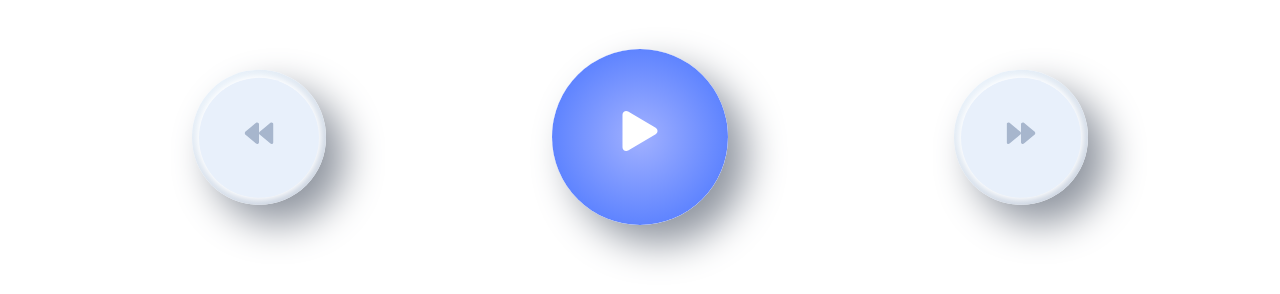
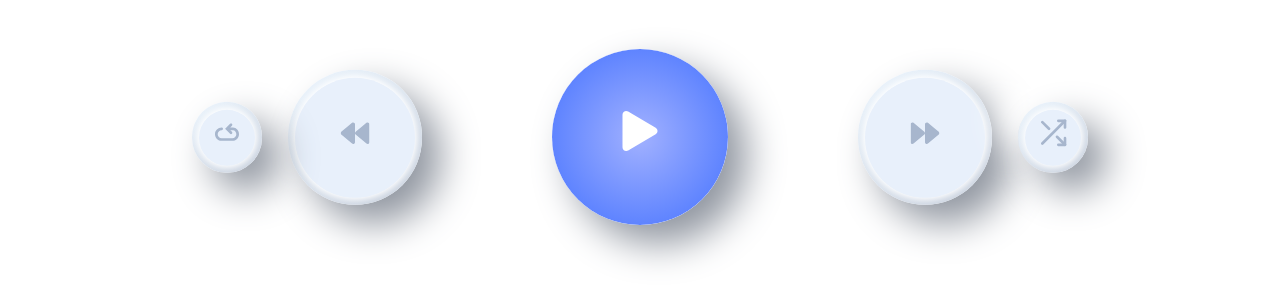
Before and after one commit to seohayeon/MusicPlayer, a React (Create React App) app: page / in a window 1280 px wide. Shown: the part 890-1184 px from the top of the page. Built offline with nearby package versions, Linux system fonts and the light colour scheme.

Commit message:
add shuffle and loop

```diff
--- a/src/App.css
+++ b/src/App.css
@@ -97,3 +97,72 @@ background: radial-gradient(circle, rgba(152,169,255,0.9055555555555556) 0%, rgb
     height:100vh;
     background-repeat:no-repeat;
 }
+.setstatus{
+    position:relative;
+}
+.shuffle_clicked{
+    width:3.5rem;
+    height:3.5rem;
+    background:white;
+    border-radius:100%;
+    background: rgb(152,169,255);
+background: radial-gradient(circle, rgba(152,169,255,0.9055555555555556) 0%, rgba(67,113,255,1) 100%);
+    box-shadow:  19px 19px 38px #9096a0,
+             -19px -19px 38px #ffffff;
+    float:right;
+    color:white;
+    padding:0.45rem;
+    position:absolute;
+    right:0%;
+    top:50%;
+    transform:translate(0%, -50%);
+}
+.shuffle_default{
+    width:3.5rem;
+    height:3.5rem;
+    background:white;
+    border-radius:100%;
+    background: linear-gradient(145deg, #eef7ff, #c8d0dd);
+    box-shadow:  19px 19px 38px #9096a0,
+             -19px -19px 38px #ffffff;
+    overflow:hidden;
+    padding:0.45rem;
+    position:absolute;
+    float:right;
+    right:0%;
+    top:50%;
+    transform:translate(0%, -50%);
+}
+.loop_default{
+    width:3.5rem;
+    height:3.5rem;
+    background:white;
+    border-radius:100%;
+    background: linear-gradient(145deg, #eef7ff, #c8d0dd);
+    box-shadow:  19px 19px 38px #9096a0,
+             -19px -19px 38px #ffffff;
+    overflow:hidden;
+    padding:0.45rem;
+    position:absolute;
+    float:left;
+    left:0%;
+    top:50%;
+    transform:translate(0%, -50%);
+}
+.loop_clicked{
+    width:3.5rem;
+    height:3.5rem;
+    background:white;
+    border-radius:100%;
+    background: rgb(152,169,255);
+background: radial-gradient(circle, rgba(152,169,255,0.9055555555555556) 0%, rgba(67,113,255,1) 100%);
+    box-shadow:  19px 19px 38px #9096a0,
+             -19px -19px 38px #ffffff;
+    float:left;
+    color:white;
+    padding:0.45rem;
+    position:absolute;
+    left:0%;
+    top:50%;
+    transform:translate(0%, -50%);
+}
--- a/src/components/QueueBlock.js
+++ b/src/components/QueueBlock.js
@@ -2,10 +2,11 @@ import {createGlobalStyle } from 'styled-components';
 import CdBlock from './player/Player';
 import QueueBlock from './queue/Queue';
 import AddMusic from './queue/AddMusic';
-import React,{useEffect} from 'react';
+import React from 'react';
 import CircleButton from './player/BackButton';
 import '../App.css';
 import {IoMdArrowRoundBack} from "react-icons/io"
+import {BiPlus} from "react-icons/bi"
 
 const GlobalStyle = createGlobalStyle`
   body {
@@ -21,22 +22,25 @@ const GlobalStyle = createGlobalStyle`
 function Queue(props) {
 
 
+
   const handleCategory = ()=> {
         props.setOpen("close")
     }
-
-  useEffect(() => {
-
-    },[])
 
   return (
       <>
        <GlobalStyle/>
     <div className={props.isOpen === "open" ? "QueueBlockOpen" : "QueueBlock"}>
+    <label for="audio-upload">
+     <CircleButton float={{"margin-right":"1rem","margin-top":"1rem","position":"absolute","right":"0"}} icon=<BiPlus/>/>
+     </label>
     <div onClick={handleCategory}>
     <CircleButton float={{"margin-top":"1rem","margin-left":"1rem"}} icon=<IoMdArrowRoundBack/>/>
     </div>
+
+
     <CdBlock float={{"width":"20rem","height":"20rem","margin-top":"1rem"}}/>
+
      <AddMusic/>
 
     <QueueBlock/>
--- a/src/components/player/PlayButton.js
+++ b/src/components/player/PlayButton.js
@@ -1,4 +1,5 @@
 import React,{useState, useEffect} from 'react';
+import '../../App.css';
 import styled from 'styled-components';
 import CircleButton from './BackButton';
 import BlueButton from './BlueButton';
@@ -6,6 +7,8 @@ import {FaBackward} from "react-icons/fa"
 import {FaForward} from "react-icons/fa"
 import {FaPause} from "react-icons/fa"
 import {FaPlay} from "react-icons/fa"
+import {TiArrowLoop} from "react-icons/ti"
+import {FiShuffle} from "react-icons/fi"
 import { useMusicState} from '../MusicContext';
 import { usePlayingDispatch, usePlayingState} from '../PlayingConText';
 
@@ -65,13 +68,27 @@ function PlayBar() {
      useEffect(() => {
          if(myAudio){
       myAudio.play()
+      setStatus(myAudio.paused)
          }
-  }, [currentmusic,myAudio]);
+  }, [myAudio,currentmusic]);
+
+
+   let [shuffle, setShuffle] = useState(false)
+     const handleShuffle = () =>{
+        if(myAudio){
+        if(shuffle===false){
+        setShuffle(true)
+        }else{
+        setShuffle(false)
+        }}
+    }
 
    if(myAudio){
     myAudio.addEventListener('ended',function(){
-       let nextmusic = playlist.find(it=>it.id===currentmusic.id+1)
-        if(nextmusic){
+        let nextmusic = playlist.find(it=>it.id===currentmusic.id+1)
+        setStatus(true)
+
+        if(nextmusic&&shuffle===false){
             dispatch({
       type: 'SETTING',
       music: {
@@ -80,6 +97,20 @@ function PlayBar() {
         title: nextmusic.title,
         artist:nextmusic.artist,
         cover:nextmusic.tagCover
+      }
+    });
+        }else if(shuffle===true){
+    const randomid = Math.floor(Math.random() * playlist.length)
+    let shuffleMusic = playlist[randomid]
+
+            dispatch({
+      type: 'SETTING',
+      music: {
+        id: shuffleMusic.id,
+        src: shuffleMusic.src,
+        title: shuffleMusic.title,
+        artist:shuffleMusic.artist,
+        cover:shuffleMusic.tagCover
       }
     });
         }else{
@@ -111,20 +142,23 @@ function PlayBar() {
 
 
     const handleMusic = ()=>{
+
         if(myAudio){
         if(status===false){
         myAudio.pause()
         setStatus(myAudio.paused)
+
         }else if(status===true){
             myAudio.play()
             setStatus(myAudio.paused)
+
         }
         }
     }
 
     const handleNext = ()=>{
     let nextmusic = playlist.find(it=>it.id===currentmusic.id+1)
-        if(nextmusic){
+        if(nextmusic&&shuffle===false){
             dispatch({
       type: 'SETTING',
       music: {
@@ -135,6 +169,22 @@ function PlayBar() {
         cover:nextmusic.tagCover
       }
     });
+    setStatus(myAudio.paused)
+        }else if(shuffle===true){
+    const randomid = Math.floor(Math.random() * playlist.length)
+    let shuffleMusic = playlist[randomid]
+
+            dispatch({
+      type: 'SETTING',
+      music: {
+        id: shuffleMusic.id,
+        src: shuffleMusic.src,
+        title: shuffleMusic.title,
+        artist:shuffleMusic.artist,
+        cover:shuffleMusic.tagCover
+      }
+    });
+    setStatus(myAudio.paused)
         }else{
             alert("no music")
         }
@@ -153,6 +203,7 @@ function PlayBar() {
         cover:backmusic.tagCover
       }
     });
+
         }else{
             alert("no music")
         }
@@ -174,6 +225,18 @@ progbar.value = percent * 100;
 }
 }
     }
+    let [loop, setLoop] = useState(false)
+     const handleLoop = () =>{
+        if(myAudio){
+        if(loop===false){
+        myAudio.loop=true
+        setLoop(true)
+        }else{
+        myAudio.loop=false
+        setLoop(false)
+        }}
+    }
+
 
   return (
      <>
@@ -187,16 +250,51 @@ progbar.value = percent * 100;
     </RangeBarBlock>
 
     <PlayBarBlock>
+
+
     <div onClick={handleBack}>
-    <CircleButton float={{"float":"left","width":"7.5rem","height":"7.5rem","position":"absolute","top":"50%","transform": "translate(0%, -50%)"}} icon =<FaBackward/>/>
+    <CircleButton float={{"float":"left","width":"7.5rem","height":"7.5rem","position":"absolute","top":"50%","transform": "translate(0%, -50%)","margin-left":"6rem"}} icon =<FaBackward/>/>
     </div>
+
+<div className={
+loop === true? "loop_clicked" : "loop_default"
+} onClick={handleLoop}>
+{
+loop === true ?
+<div className="icon" style={{"font-size":"2rem"}}>
+<TiArrowLoop/>
+</div>
+: <div className="inlineButton">
+<div className="icon" style={{"font-size":"2rem"}}>
+<TiArrowLoop style={{"color":"#A7B6CD"}}/>
+</div>
+</div>
+}
+</div>
+<div onClick={handleNext}>
+    <CircleButton float={{"float":"right","width":"7.5rem","height":"7.5rem","position":"absolute","top":"50%","transform": "translate(0%, -50%)","right":"0","margin-right":"6rem"}} icon=<FaForward/>/>
+    </div>
+
     <div onClick={handleMusic}>
     <BlueButton float={{"display":"inline-block","width":"11rem","height":"11rem"}} icon=
     {status === false ? <FaPause/> : <FaPlay/>}/>
     </div>
-    <div onClick={handleNext}>
-    <CircleButton float={{"float":"right","width":"7.5rem","height":"7.5rem","position":"absolute","top":"50%","transform": "translate(0%, -50%)","right":"0"}} icon=<FaForward/>/>
-    </div>
+   <div className={
+shuffle === true? "shuffle_clicked" : "shuffle_default"
+} onClick={handleShuffle}>
+{
+shuffle === true ?
+<div className="icon" style={{"font-size":"2rem"}}>
+<FiShuffle/>
+</div>
+: <div className="inlineButton">
+<div className="icon" style={{"font-size":"2rem"}}>
+<FiShuffle style={{"color":"#A7B6CD"}}/>
+</div>
+</div>
+}
+</div>
+
     <audio id="myAudio" src={currentmusic.src} preload="auto">
     </audio>
 
--- a/src/components/queue/AddMusic.js
+++ b/src/components/queue/AddMusic.js
@@ -1,6 +1,18 @@
 import React from 'react';
 import jsmediatags from 'jsmediatags/dist/jsmediatags.min';
 import { useMusicDispatch, useMusicNextId } from '../MusicContext';
+
+function b64toBlob(dataURI) {
+
+    var byteString = atob(dataURI.split(',')[1]);
+    var ab = new ArrayBuffer(byteString.length);
+    var ia = new Uint8Array(ab);
+
+    for (var i = 0; i < byteString.length; i++) {
+        ia[i] = byteString.charCodeAt(i);
+    }
+    return new Blob([ab], { type: 'image/jpeg' });
+}
 
 function CircleButton() {
     const dispatch = useMusicDispatch();
@@ -23,7 +35,10 @@ function CircleButton() {
             tagCover.data.forEach((data) => { base64String += String.fromCharCode(data); });
             // base64 dataImage
             tagCover = `data:${tagCover.format};base64,${window.btoa(base64String)}`;
+            tagCover = b64toBlob(tagCover);
+            tagCover = URL.createObjectURL(tagCover)
           }
+
     dispatch({
       type: 'CREATE',
       music: {
@@ -46,7 +61,7 @@ function CircleButton() {
 
   return (
       <>
-<input id="audio-upload" type="file" onChange={handleAudio} multiple="multiple"/>
+<input id="audio-upload" type="file" onChange={handleAudio} multiple="multiple" style={{"display":"none"}}/>
 
         </>
 
--- a/src/components/queue/Queue.js
+++ b/src/components/queue/Queue.js
@@ -53,7 +53,7 @@ function Queue() {
         cover:currentplay.tagCover
       }
     });
-
+   // alert(JSON.stringify(currentplay))
 };
 
   useEffect(() => {
```
